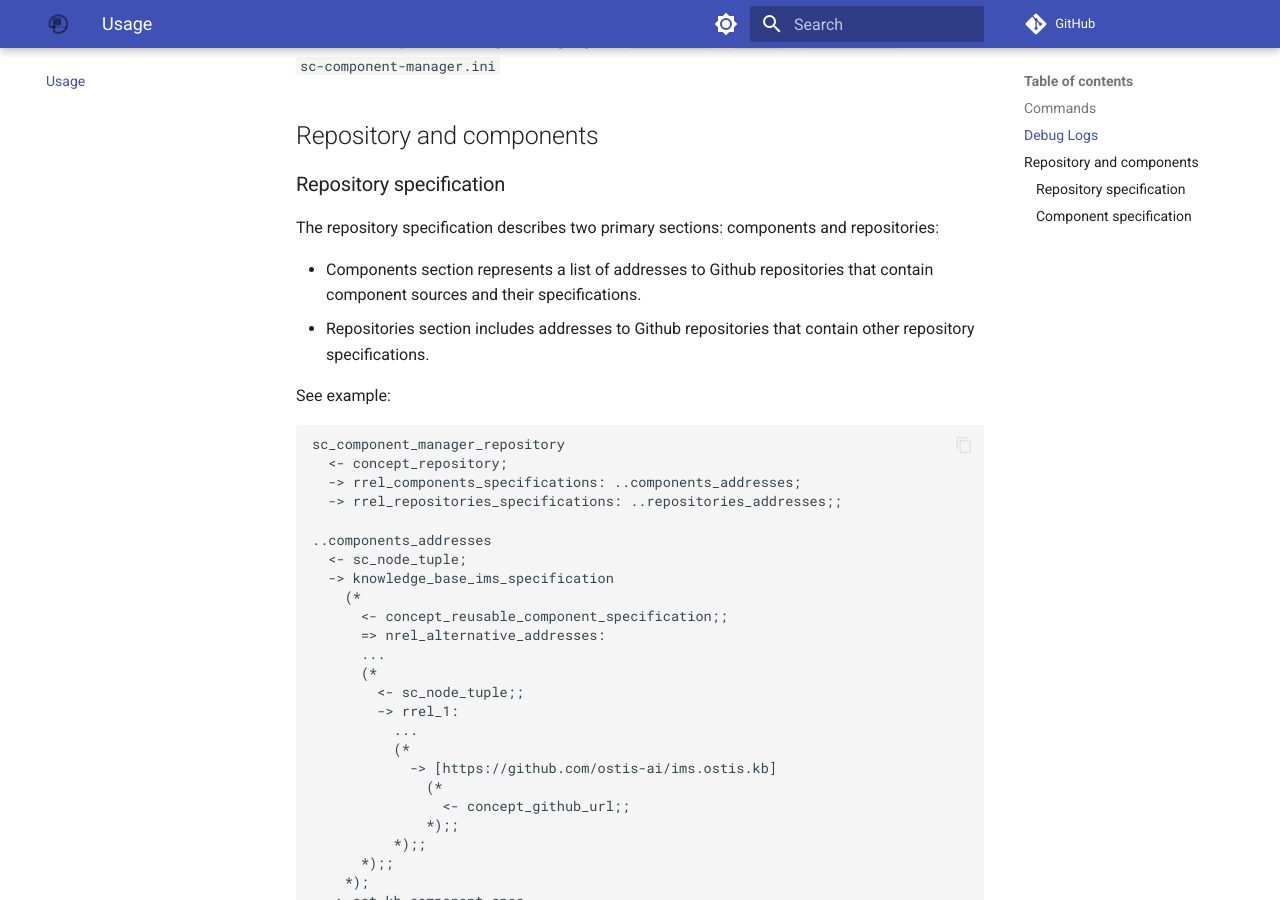
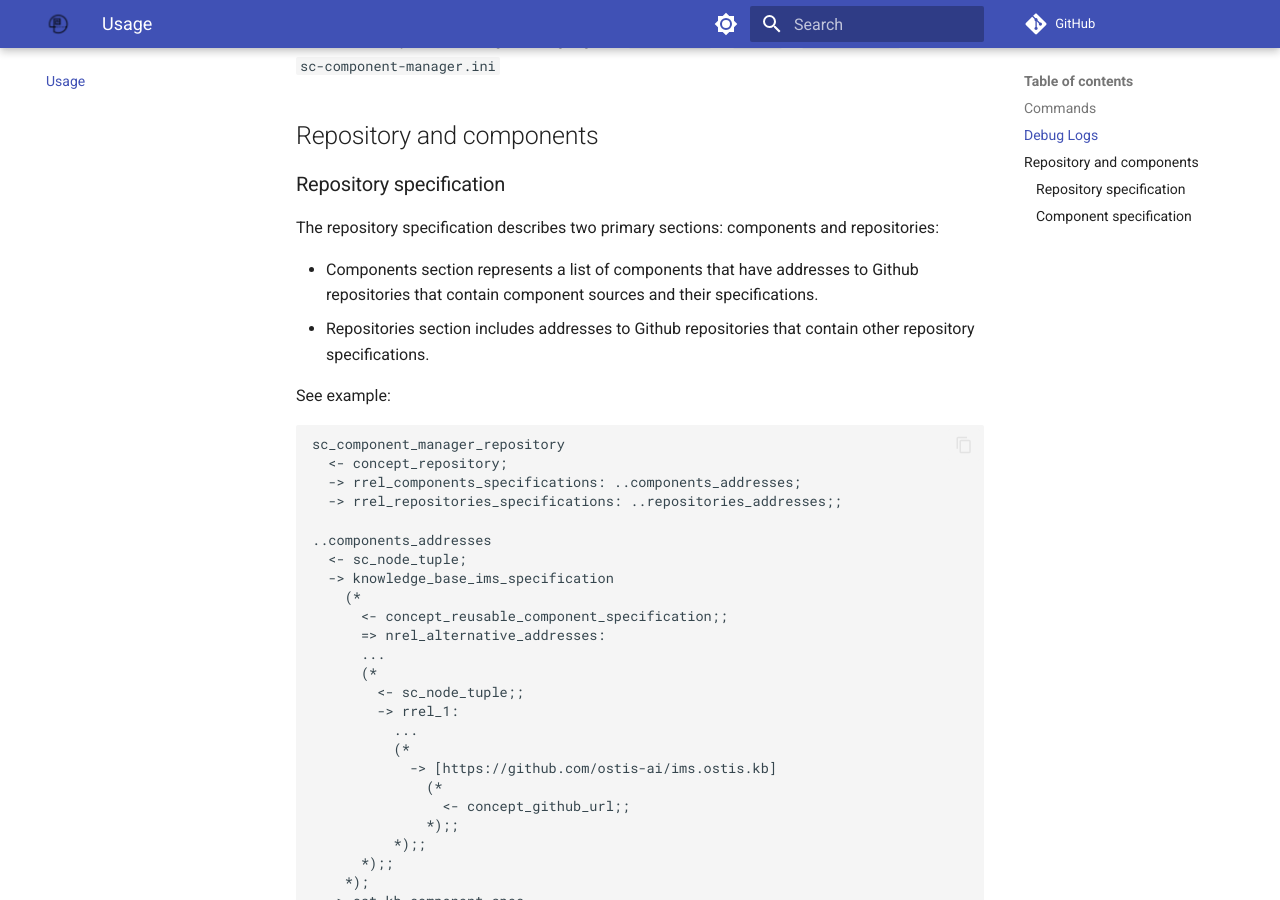
Before and after one commit to ostis-ai/sc-component-manager, an MkDocs documentation site: the page built from docs/usage/usage.md, in a window 1280 px wide and 900 px high, scrolled down 1035 px. Built offline with MkDocs 1.6.1 and Material for MkDocs 9.7.7, drawn with Linux system fonts in a browser that asks for light colours; comment, search, counter and statistics services are not loaded.

```diff
--- a/docs/usage/usage.md
+++ b/docs/usage/usage.md
@@ -23,7 +23,7 @@
 
 The repository specification describes two primary sections: components and repositories:
 
-- Components section represents a list of addresses to Github repositories that contain component sources and their specifications.
+- Components section represents a list of components that have addresses to Github repositories that contain component sources and their specifications.
 - Repositories section includes addresses to Github repositories that contain other repository specifications.
 
 See example:
```
Also changed, not shown: 1 other file.
